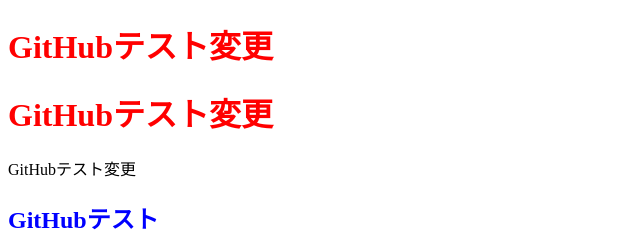
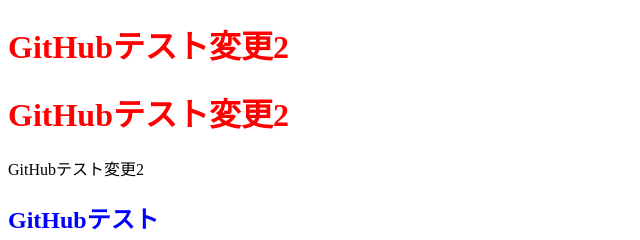
Before and after one commit to gyomuyoutest/gyomuyoutest01, a plain HTML site: page index.html in a window 1280 px wide. Shown: the top 240 px of the page, 0-640 px from the left. Drawn offline with Linux system fonts and the light colour scheme.

```diff
--- a/index.html
+++ b/index.html
@@ -8,9 +8,9 @@
 
 <body>
 
-<h1>GitHubテスト変更</h1>
-<h1>GitHubテスト変更</h1>
-<p>GitHubテスト変更</p>
+<h1>GitHubテスト変更2</h1>
+<h1>GitHubテスト変更2</h1>
+<p>GitHubテスト変更2</p>
 <h2>GitHubテスト</h2>
 <p>GitHubテスト</p>
 <h3>GitHubテスト</h3>
```
